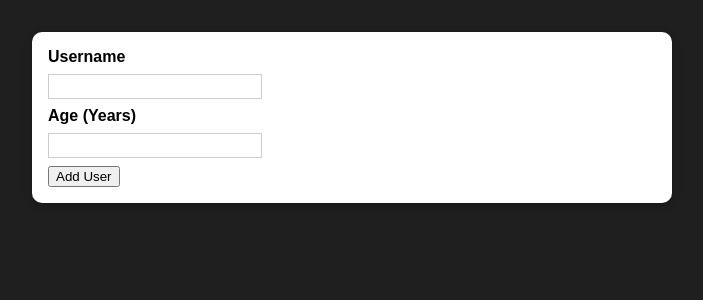
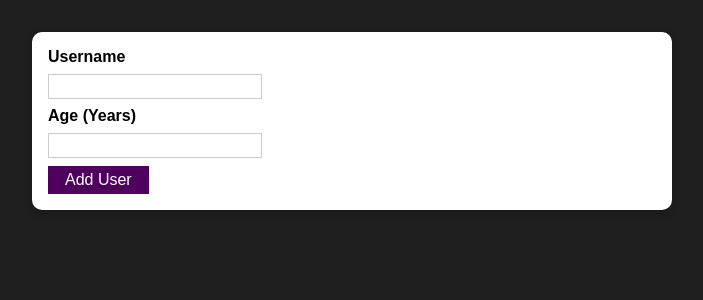
Before and after one commit to hens-virtuella-varld/react-complete-guide-code-along, a React (Create React App) app: page / in a window 1280 px wide. Shown: the top 300 px of the page, without its empty margins (288-991 px from the left). Built offline with nearby package versions, Linux system fonts and the light colour scheme.

Commit message:
feat: :sparkles: add component: Button

```diff
--- /dev/null
+++ b/src/components/UI/Button.js
@@ -0,0 +1,17 @@
+import React from "react";
+
+import classes from "./Button.module.css";
+
+const Button = (props) => {
+	return (
+		<button
+			type={props.type || "button"}
+			onClick={props.onClick}
+			className={classes.button}
+		>
+			{props.children}
+		</button>
+	);
+};
+
+export default Button;
--- /dev/null
+++ b/src/components/UI/Button.module.css
@@ -0,0 +1,18 @@
+.button {
+	font: inherit;
+	border: 1px solid #4f005f;
+	background: #4f005f;
+	color: white;
+	padding: 0.25rem 1rem;
+	cursor: pointer;
+}
+
+.button:hover,
+.button:active {
+	background: #741188;
+	border-color: #741188;
+}
+
+.button:focus {
+	outline: none;
+}
--- a/src/components/Users/AddUser.js
+++ b/src/components/Users/AddUser.js
@@ -1,6 +1,7 @@
 import React from "react";
 
 import Card from "../UI/Card";
+import Button from "../UI/Button";
 import classes from "./AddUser.module.css";
 
 const AddUser = () => {
@@ -15,7 +16,8 @@
 				<input type="text" id="username" />
 				<label htmlFor="age">Age (Years) </label>
 				<input type="number" id="age" />
-				<button type="submit">Add User</button>
+				<Button type="submit">Add User</Button>
+				{/* <button type="submit">Add User</button> */}
 			</form>
 		</Card>
 	);
```
